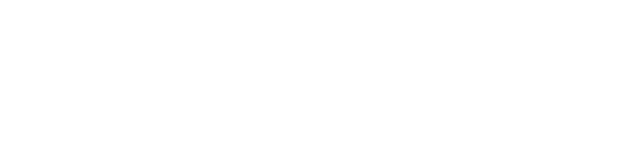
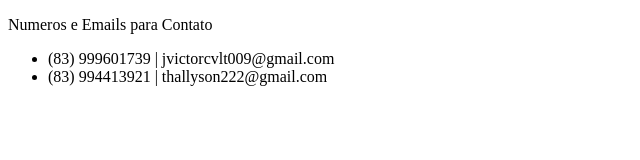
Before and after one commit to pedrodff29/devcafe-turma, a plain HTML site: page index.html in a window 1280 px wide. Shown: the whole page, without its empty margins (0-640 px from the left). Drawn offline with Linux system fonts and the light colour scheme.

Commit message:
area para contato criada

```diff
--- a/index.html
+++ b/index.html
@@ -10,7 +10,16 @@
     <section name="cardapio"></section>
     <section name="sobre"></section>
     <section name="depoimentos"></section>
-    <section name="contato"></section>
+    <section name="contato">
+        <p>Numeros e Emails para Contato</p>
+            <ul>
+                <li>(83) 999601739 | jvictorcvlt009@gmail.com</li>
+                <li>(83) 994413921 | thallyson222@gmail.com</li>
+            </ul>
+
+
+
+    </section>
     <footer name="footer"></footer>
 </body>
 </html>
```
